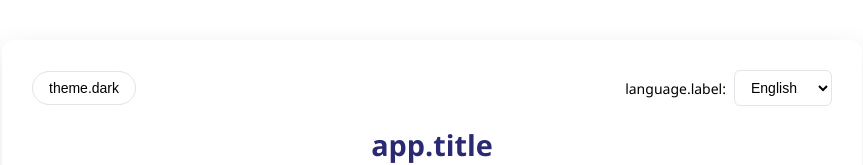
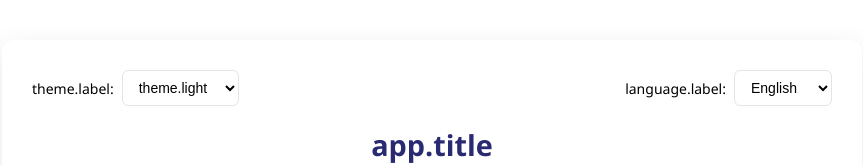
Before and after one commit to berkturetken/line-handler, a React (Create React App) app: page / in a window 1280 px wide. Shown: the top 165 px of the page, without its empty margins (208-1071 px from the left). Built offline with nearby package versions, Linux system fonts and the light colour scheme; the HTML template or start-up script is replaced by a standard one.

Commit message:
feat: add the 'pink theme' as requested 🙂

```diff
--- a/src/App.js
+++ b/src/App.js
@@ -9,17 +9,20 @@ function App() {
 
   const [inputText, setInputText] = useState("");
   const [outputText, setOutputText] = useState("");
-  const [darkMode, setDarkMode] = useState(false);
+  const [theme, setTheme] = useState("light"); // options: 'light', 'dark', 'pink'
   const [processingMode, setProcessingMode] = useState(MERGE_ALL);
   const [copySuccess, setCopySuccess] = useState("");
 
   useEffect(() => {
-    if (darkMode) {
+    document.body.classList.remove(styles.darkBody, styles.pinkBody); // Remove all theme classes first
+
+    // Add the appropriate theme class
+    if (theme === "dark") {
       document.body.classList.add(styles.darkBody);
-    } else {
-      document.body.classList.remove(styles.darkBody);
+    } else if (theme === "pink") {
+      document.body.classList.add(styles.pinkBody);
     }
-  }, [darkMode]);
+  }, [theme]);
 
   useEffect(() => {
     /*
@@ -74,14 +77,21 @@ function App() {
   };
 
   return (
-    <div className={`${styles.container} ${darkMode ? styles.darkMode : ""}`}>
+    <div className={`${styles.container} ${theme === "dark" ? styles.darkMode : ""} ${theme === "pink" ? styles.pinkMode : ""}`}>
       <div className={styles.themeToggle}>
-        <button
-          onClick={() => setDarkMode(!darkMode)}
-          className={styles.themeButton}
-        >
-          {darkMode ? t('theme.light') : t('theme.dark')}
-        </button>
+        <div className={styles.themeSelector}>
+          <label htmlFor="theme">{t('theme.label')}:</label>
+          <select
+            id="theme"
+            className={styles.select}
+            value={theme}
+            onChange={(e) => setTheme(e.target.value)}
+          >
+            <option value="light">{t('theme.light')}</option>
+            <option value="dark">{t('theme.dark')}</option>
+            <option value="pink">{t('theme.pink')}</option>
+          </select>
+        </div>
         <div className={styles.languageSelector}>
           <label htmlFor="language">{t('language.label')}:</label>
           <select
--- a/src/App.module.css
+++ b/src/App.module.css
@@ -1,6 +1,12 @@
 .darkBody {
   background-color: #121212;
   color: #e0e0e0;
+  transition: background-color 0.3s ease;
+}
+
+.pinkBody {
+  background: linear-gradient(135deg, #fce4ec 0%, #f8bbd0 100%);
+  color: #4a1942;
   transition: background-color 0.3s ease;
 }
 
@@ -21,6 +27,13 @@
   box-shadow: 0 10px 30px rgba(0, 0, 0, 0.25);
 }
 
+.pinkMode {
+  background: linear-gradient(135deg, #ffffff 0%, #fce4ec 100%);
+  color: #4a1942;
+  box-shadow: 0 10px 30px rgba(233, 30, 99, 0.2);
+  border: 1px solid rgba(233, 30, 99, 0.1);
+}
+
 .themeToggle {
   display: flex;
   justify-content: space-between;
@@ -30,6 +43,13 @@
   flex-wrap: wrap;
 }
 
+.themeSelector {
+  display: flex;
+  align-items: center;
+  gap: 8px;
+  font-size: 14px;
+}
+
 .languageSelector {
   display: flex;
   align-items: center;
@@ -37,20 +57,6 @@
   font-size: 14px;
 }
 
-.themeButton {
-  background-color: transparent;
-  border: 1px solid #e1e4e8;
-  border-radius: 20px;
-  padding: 8px 16px;
-  cursor: pointer;
-  font-size: 14px;
-  transition: all 0.2s ease;
-}
-
-.darkMode .themeButton {
-  border-color: #444;
-  color: #e0e0e0;
-}
 
 .header {
   text-align: center;
@@ -63,6 +69,11 @@
 
 .darkMode .header {
   color: #7f7fde;
+}
+
+.pinkMode .header {
+  color: #c2185b;
+  text-shadow: 0 2px 4px rgba(233, 30, 99, 0.1);
 }
 
 .textarea {
@@ -95,6 +106,22 @@
 .darkMode .textarea:focus {
   border-color: #4a4a9c;
   box-shadow: 0 0 0 3px rgba(74, 74, 156, 0.2);
+}
+
+.pinkMode .textarea {
+  background-color: #ffffff;
+  color: #4a1942;
+  border-color: #f48fb1;
+}
+
+.pinkMode .textarea:focus {
+  border-color: #e91e63;
+  box-shadow: 0 0 0 3px rgba(233, 30, 99, 0.15);
+}
+
+.pinkMode .textarea::placeholder {
+  color: #c2185b;
+  opacity: 0.5;
 }
 
 .button {
@@ -138,6 +165,21 @@
   box-shadow: 0 4px 8px rgba(0, 0, 0, 0.3);
 }
 
+.pinkMode .button {
+  background: linear-gradient(135deg, #e91e63 0%, #c2185b 100%);
+  color: white;
+}
+
+.pinkMode .button:hover {
+  background: linear-gradient(135deg, #d81b60 0%, #ad1457 100%);
+  box-shadow: 0 4px 12px rgba(233, 30, 99, 0.4);
+}
+
+.pinkMode .button:disabled {
+  background: #f48fb1;
+  opacity: 0.6;
+}
+
 .processingOptions {
   display: flex;
   align-items: center;
@@ -172,3 +214,21 @@
   border-color: #4a4a9c;
   box-shadow: 0 0 0 2px rgba(74, 74, 156, 0.2);
 }
+
+.pinkMode .select {
+  background-color: #ffffff;
+  color: #4a1942;
+  border-color: #f48fb1;
+}
+
+.pinkMode .select:focus {
+  border-color: #e91e63;
+  box-shadow: 0 0 0 2px rgba(233, 30, 99, 0.15);
+}
+
+.pinkMode .processingOptions label,
+.pinkMode .languageSelector label,
+.pinkMode p {
+  color: #880e4f;
+  font-weight: 500;
+}
```
Also changed, not shown: src/i18n.js (+9 -3 lines).
